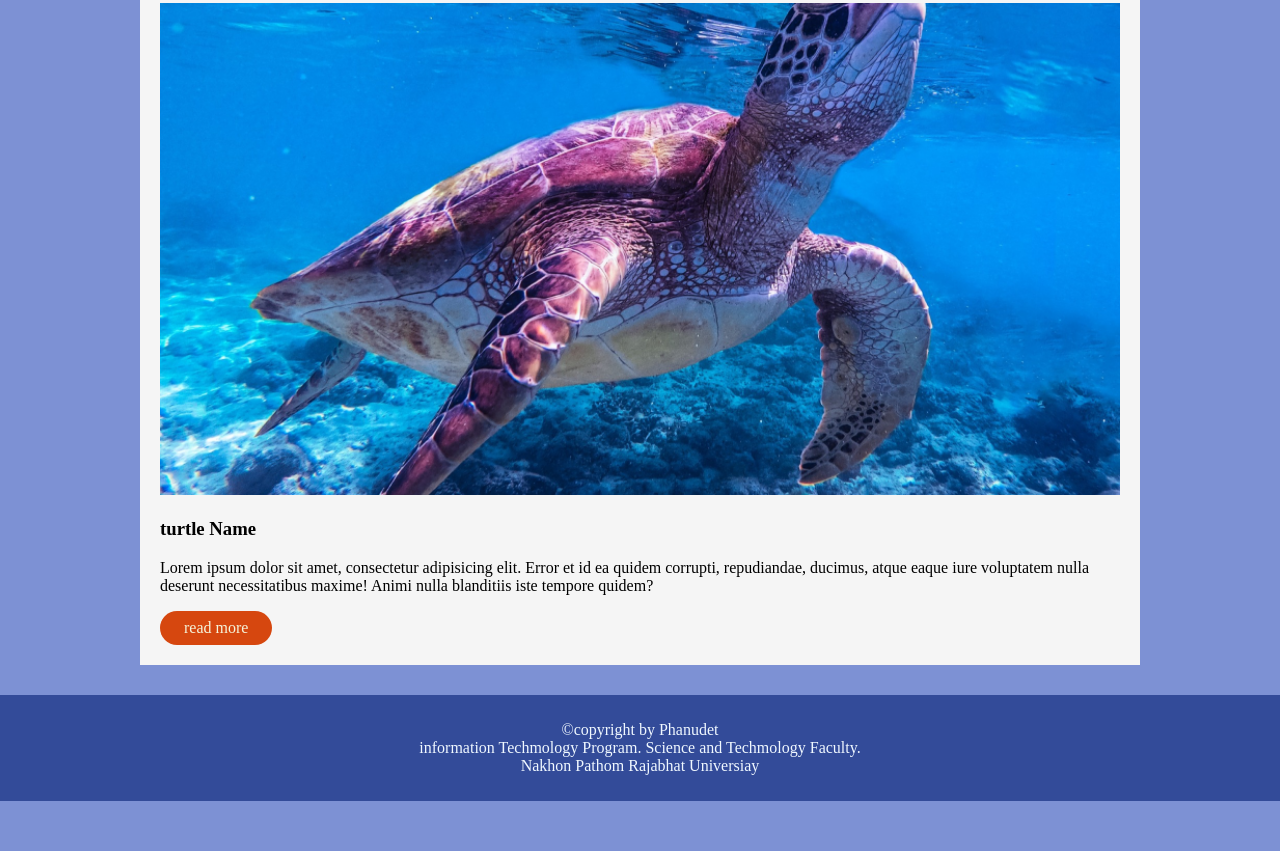
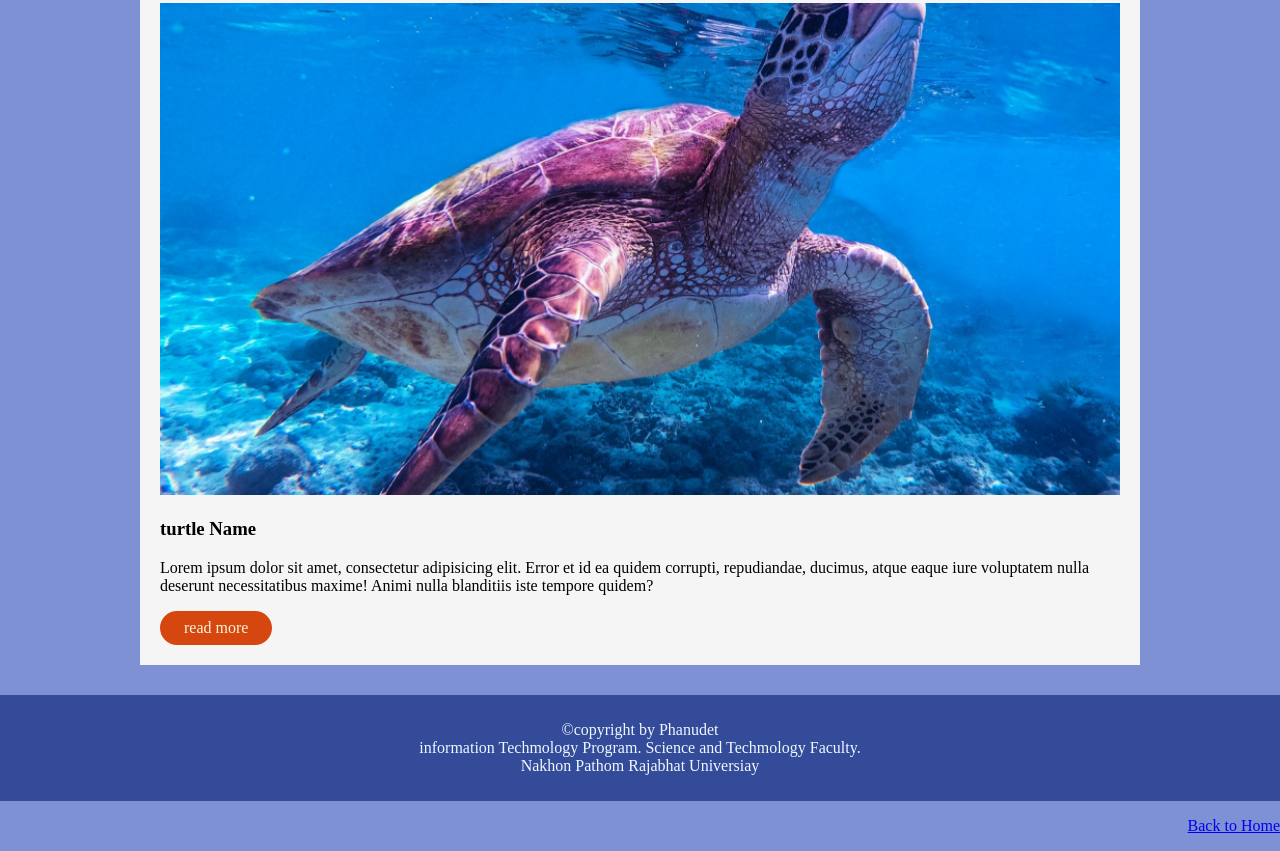
Before and after one commit to Phanudettt046/65-40-web11-1, a plain HTML site: page 6540_05_imge.html in a window 1280 px wide. Shown: the part 1668-2519 px from the top of the page. Before the commit the page ends 2469 px from the top, so only its background shows below. Drawn offline with Linux system fonts and the light colour scheme.

Commit message:
Update 6540_05_imge.html

```diff
--- a/6540_05_imge.html
+++ b/6540_05_imge.html
@@ -58,6 +58,6 @@
          Nakhon Pathom Rajabhat Universiay
        </p>
     </footer>
-
+    <p style="text-align: right;"> <a href="6540_01_home.html">Back to Home</a></p>
 </body>
 </html>
```
